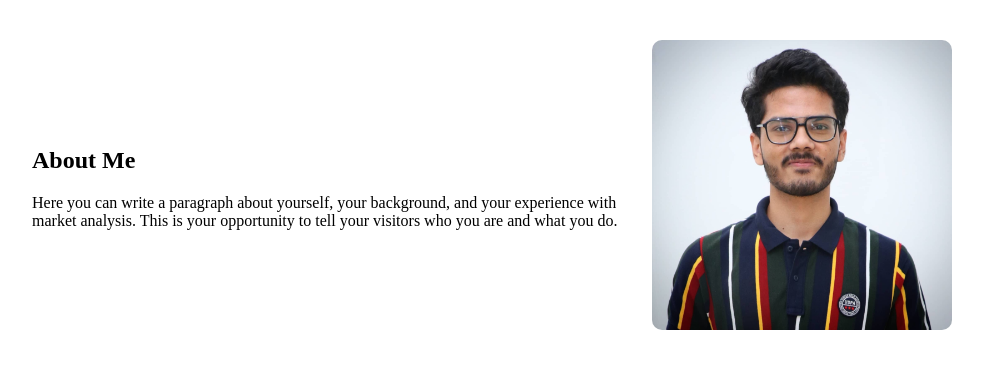
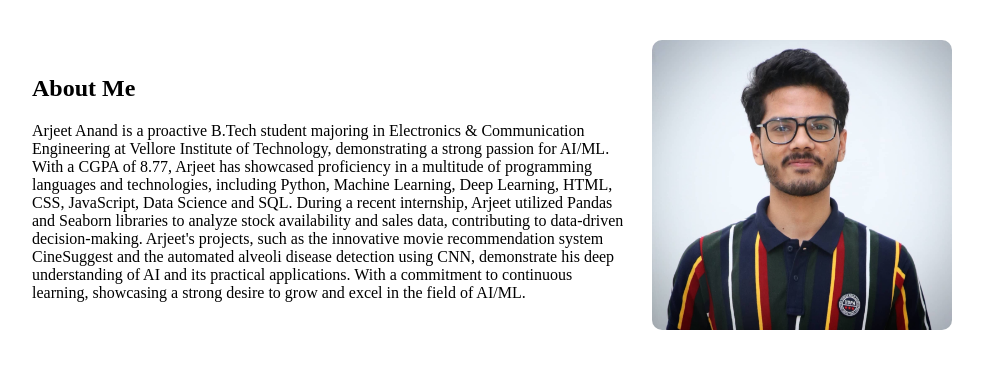
Before and after one commit to arjeetanand/Financial_news_analysis, a Flask app: page /about in a window 1280 px wide. Shown: the top 369 px of the page, without its empty margins (148-1131 px from the left). Run offline with Flask 3, Linux system fonts and the light colour scheme; parts of the project's set-up code (start-up, migrations or seed data) failed here and were passed over.

Commit message:
Update about.html

```diff
--- a/templates/about.html
+++ b/templates/about.html
@@ -16,9 +16,7 @@
           <div class="about-text">
             <h2>About Me</h2>
             <p>
-              Here you can write a paragraph about yourself, your background,
-              and your experience with market analysis. This is your opportunity
-              to tell your visitors who you are and what you do.
+              Arjeet Anand is a proactive B.Tech student majoring in Electronics & Communication Engineering at Vellore Institute of Technology, demonstrating a strong passion for AI/ML. With a CGPA of 8.77, Arjeet has showcased proficiency in a multitude of programming languages and technologies, including Python, Machine Learning, Deep Learning, HTML, CSS, JavaScript, Data Science and SQL. During a recent internship, Arjeet utilized Pandas and Seaborn libraries to analyze stock availability and sales data, contributing to data-driven decision-making. Arjeet's projects, such as the innovative movie recommendation system CineSuggest and the automated alveoli disease detection using CNN, demonstrate his deep understanding of AI and its practical applications. With a commitment to continuous learning, showcasing a strong desire to grow and excel in the field of AI/ML.
             </p>
           </div>
           <div class="about-image">
```
